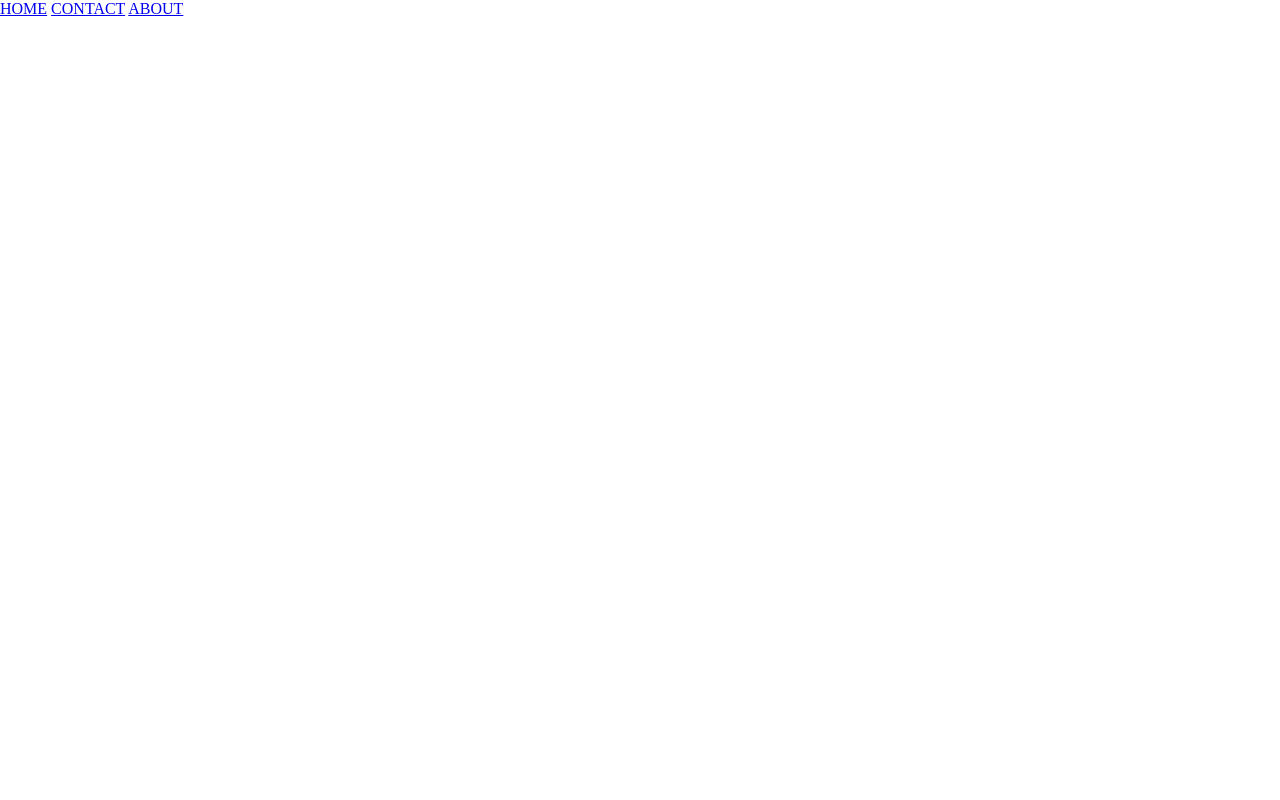
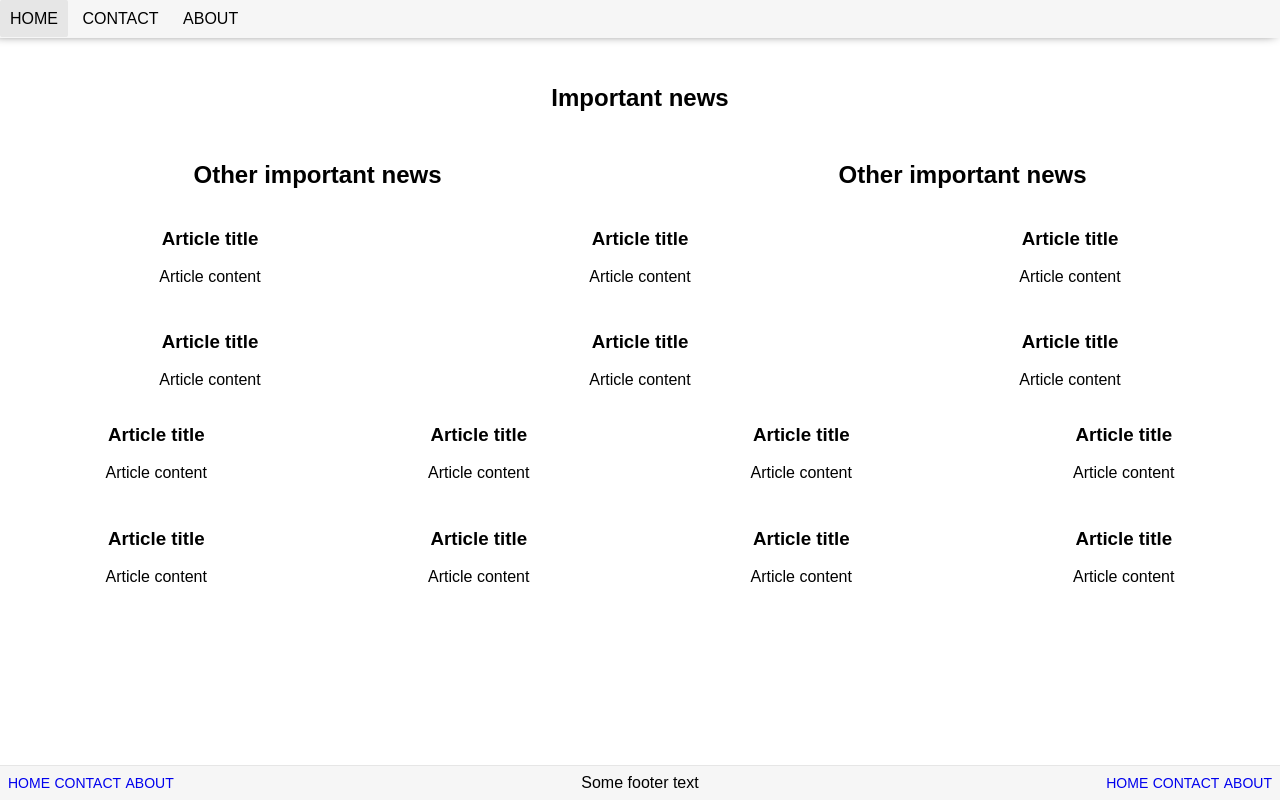
Before and after one commit to Javier-Machin/div-tamer-CSS, a plain HTML site: page index.html in a window 1280 px wide. Drawn offline with Linux system fonts and the light colour scheme.

Commit message:
Add normalize stylesheet, add rules for navbar, footer and 3 grids

```diff
--- a/index.html
+++ b/index.html
@@ -2,13 +2,14 @@
 <html lang="en">
 <head>
   <title>divCrusher</title>
-  <link rel="stylesheet" type="text/css" href="./stylesheets/main.css">
+  <link rel="stylesheet" type="text/css" href="./stylesheets/normalize.css">
+  <link rel="stylesheet" type="text/css" href="./stylesheets/divcrusher-main.css">
   <meta name="viewport" content="width=device-width,initial-scale=1">
 </head>
 <body>
 
-  <header class="navbar">
-    <nav class="nav-links">
+  <header class="navbar-fixed">
+    <nav class="nav-links left">
       <a href="#">HOME</a>
       <a href="#">CONTACT</a>
       <a href="#">ABOUT</a>
@@ -16,14 +17,91 @@
   </header>
 
   <section class="main-container">
-    <header>
+    <header class="grid-1-2">
+      <article class="grid-item-a">
+        <h2>Important news</h2>
+      </article>
+      <article>
+        <h2>Other important news</h2>
+      </article>
+      <article>
+        <h2>Other important news</h2>
+      </article>
     </header>
-    <section>
+    <section class="grid-3x">
       <article>
+        <h3>Article title</h3>
+        <p>Article content</p>
+      </article>
+      <article>
+        <h3>Article title</h3>
+        <p>Article content</p>
+      </article>
+      <article>
+        <h3>Article title</h3>
+        <p>Article content</p>
+      </article>
+      <article>
+        <h3>Article title</h3>
+        <p>Article content</p>
+      </article>
+      <article>
+        <h3>Article title</h3>
+        <p>Article content</p>
+      </article>
+      <article>
+        <h3>Article title</h3>
+        <p>Article content</p>
+      </article>
+    </section>
+    <section class="grid-4x">
+      <article>
+        <h3>Article title</h3>
+        <p>Article content</p>
+      </article>
+      <article>
+        <h3>Article title</h3>
+        <p>Article content</p>
+      </article>
+      <article>
+        <h3>Article title</h3>
+        <p>Article content</p>
+      </article>
+      <article>
+        <h3>Article title</h3>
+        <p>Article content</p>
+      </article>
+      <article>
+        <h3>Article title</h3>
+        <p>Article content</p>
+      </article>
+      <article>
+        <h3>Article title</h3>
+        <p>Article content</p>
+      </article>
+      <article>
+        <h3>Article title</h3>
+        <p>Article content</p>
+      </article>
+      <article>
+        <h3>Article title</h3>
+        <p>Article content</p>
       </article>
     </section>
   </section>
-
+  <footer class="footer-fixed">
+    <p>Some footer text</p>
+    <nav class="footer-links left">
+      <a href="#">HOME</a>
+      <a href="#">CONTACT</a>
+      <a href="#">ABOUT</a>
+    </nav>
+    <nav class="footer-links right">
+      <a href="#">HOME</a>
+      <a href="#">CONTACT</a>
+      <a href="#">ABOUT</a>
+    </nav>
+  </footer>
 </body>
 
 </html>
--- /dev/null
+++ b/stylesheets/divcrusher-main.css
@@ -0,0 +1,116 @@
+html {
+  font-family: sans-serif;
+}
+
+.navbar, .navbar-fixed {
+  width: 100%;
+  min-width: 250px;
+  z-index: 2;
+  background-color: rgb(246,246,246);
+  box-shadow: -5px -5px 12px 0px;
+  text-align: center;
+}
+
+.navbar-fixed {
+  position: fixed;
+  top: 0;
+}
+
+.footer, .footer-fixed {
+  width: 100%;
+  min-width: 250px;
+  z-index: 2;
+  background-color: rgb(246,246,246);
+  text-align: center;
+  border-top: 1px solid rgb(230,230,230);
+}
+
+.footer-fixed {
+  position: fixed;
+  bottom: 0;
+}
+
+.footer p, .footer nav, .footer-fixed p, .footer-fixed nav {
+  display: inline-block;
+  margin: 0;
+  padding: 8px;
+}
+
+.nav-links {
+  padding: 10px 0;
+}
+
+.nav-links a {
+  text-decoration: none;
+  color: black;
+  padding: 10px;
+  border-radius: 2px;
+}
+
+.footer-links a {
+  text-decoration: none;
+  font-size: 14px;
+}
+
+.nav-links a:hover {
+  background: rgb(230,230,230);
+}
+
+.right {
+  float: right;
+}
+
+.left {
+  float: left;
+}
+
+.grid-1-2 {
+  display: grid;
+  grid-template-areas: "a a"
+                       "b c";
+  grid-row-gap: 10px;
+  grid-column-gap: 10px;
+}
+
+.grid-3x {
+  display: grid;
+  grid-template-columns: repeat(3, 1fr);
+  grid-auto-rows: 1fr;
+  grid-row-gap: 10px;
+  grid-column-gap: 10px;
+}
+
+.grid-4x {
+  display: grid;
+  grid-template-columns: repeat(4, 1fr);
+  grid-auto-rows: 1fr;
+  grid-row-gap: 10px;
+  grid-column-gap: 10px;
+}
+
+.grid-item-a {
+  grid-area: a;
+}
+
+.main-container {
+  text-align: center;
+  margin: 5% auto;
+}
+
+@media only screen and (max-width: 1000px) {
+
+  .grid-4x {
+    grid-template-columns: 1fr 1fr;
+  }
+
+}
+
+@media only screen and (max-width: 700px) {
+
+  .grid-4x, .grid-3x, .grid-1-2 {
+    grid-template-columns: 1fr;
+    grid-template-areas: "a"
+                         "b"
+                         "c";
+    text-align: left;
+  }
--- a/stylesheets/main.css
+++ /dev/null
@@ -1,14 +0,0 @@
-html, body {
-  width: 100%;
-  height: 100%;
-  margin: 0;
-}
-
-.navbar-fixed {
-  position: fixed;
-  top: 0;
-  width: 100%;
-  min-width: 250px;
-  z-index: 2;
-  background: rgb(250,250,250);
-}
```
Also changed, not shown: stylesheets/normalize.css (added).
